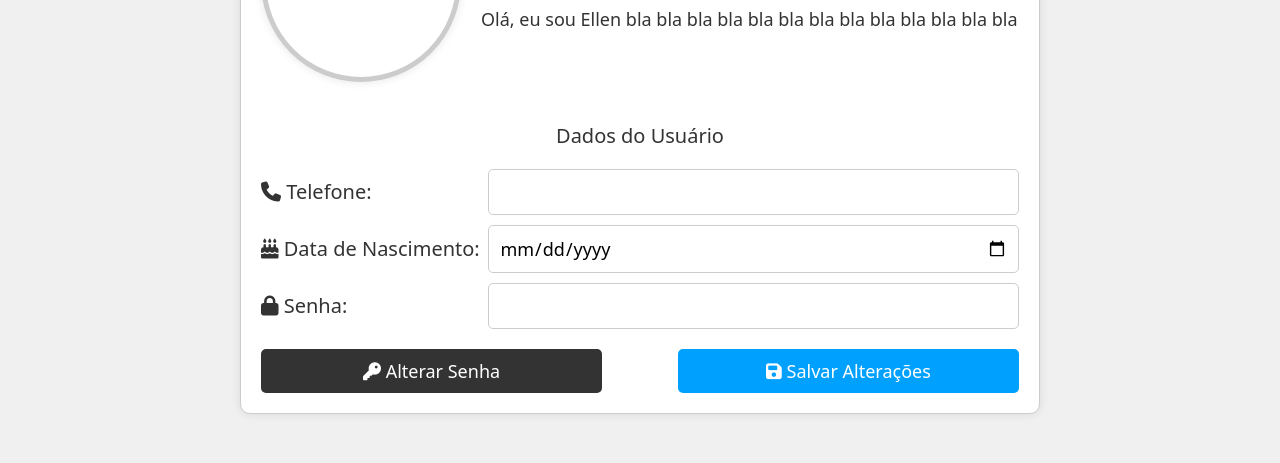
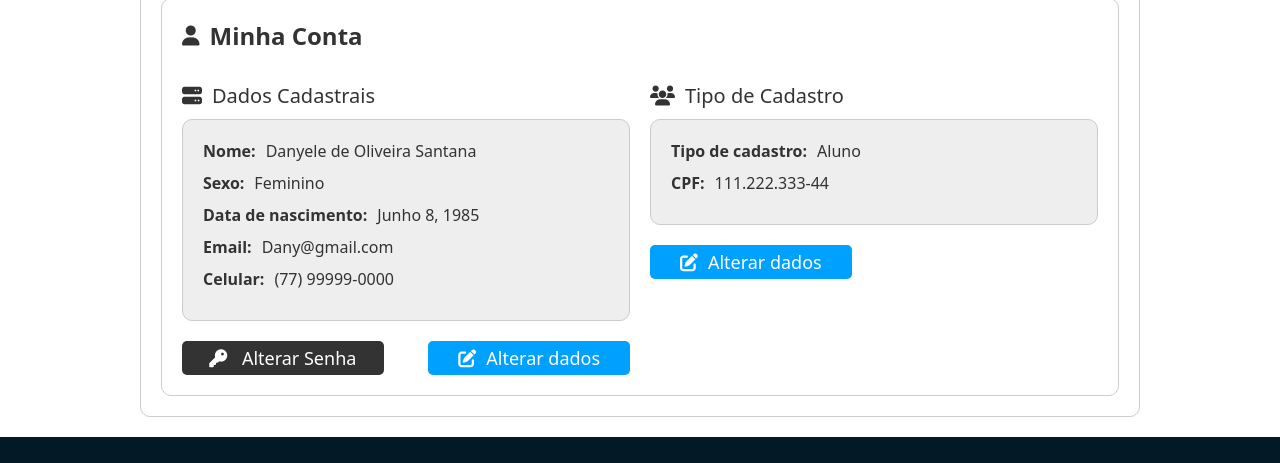
Before and after one commit to gustavcc/VILIBRAS, a plain HTML site: page VILIBRAS_Project/perfil.html in a window 1280 px wide. Shown: the part 363-826 px from the top of the page. Drawn offline with Linux system fonts and the light colour scheme.

Commit message:
perfil complete

```diff
--- a/VILIBRAS_Project/CSS/perfil.css
+++ b/VILIBRAS_Project/CSS/perfil.css
@@ -300,8 +300,19 @@ a {
 /* Main */
 
 main {
+    display: flex;
+    justify-content: center;
+    align-items: center;
     width: 100%;
     height: auto;
+    background-color: #fff;
+    padding: 20px;
+    /* #f0f0f0 */
+}
+
+.title-dados {
+    margin-right: 10px;
+    font-weight: 600;
 }
 
 .title {
@@ -315,31 +326,25 @@ main {
 }
 
 .title h2 {
+    text-align: center;
     font-size: 24px;
     font-weight: sans-serif;
 }
 
-.container {
+.profile-card {
     display: flex;
-    justify-content: center;
-    align-items: center;
+    flex-direction: column;
+    padding: 20px;
     width: 100%;
-    height: 100vh;
-    background-color: #f0f0f0;
-}
-
-.profile-card {
-    width: 80%;
-    max-width: 800px;
+    height: auto;
+    max-width: 1000px;
     border: 1px solid #ccc;
     border-radius: 10px;
-    box-shadow: 0 0 10px rgba(0,0,0,0.1);
     background-color: #fff;
 }
 
 .profile-header {
     display: flex;
-    padding: 20px;
 }
 
 .profile-image {
@@ -383,15 +388,46 @@ main {
 }
 
 .profile-body {
+    display: flex;
+    flex-direction: column;
+    border: 1px solid #ccc;
     padding: 20px;
+    margin-top: 20px;
+    border-radius: 10px;
+}
+
+.dados {
+    display: flex;
+    flex-direction: column;
+    padding: 20px;
+    background: #eeeeee;
+    border: 1px solid #ccc;
+    border-radius: 10px;
+}
+
+.profiles {
+    display: flex;
+    flex-direction: row;
+}
+
+.profile-dados {
+    width: 50%;
+    padding-top: 20px;
+    border-radius: 10px;
+    margin: 0px 20px 0px 0px;
+}
+
+.profile-tipo {
+    width: 50%;
+    padding-top: 20px;
+    border-radius: 10px;
 }
 
 .profile-body h3 {
-    text-align: center;
+    text-align: start;
     font-size: 20px;
     font-weight: normal;
     color: #333;
-    margin-bottom: 20px;
 }
 
 .profile-row {
@@ -399,21 +435,12 @@ main {
     align-items: center;
     font-weight: sans-serif;
     margin-bottom: 10px;
-}
-
-.profile-row label {
-    width: 30%;
-    font-size: 20px;
-    font-weight: sans-serif;
     color: #333;
 }
 
-.profile-row input {
-    width: 70%;
-    font-size: 18px;
-    border: 1px solid #ccc;
-    border-radius: 5px;
-    padding: 10px;
+.profile-row i {
+    font-size: 20px;
+    margin-right: 10px;
 }
 
 .profile-buttons {
@@ -428,8 +455,12 @@ main {
     font-size: 18px;
     border: none;
     border-radius: 5px;
-    padding: 10px;
+    padding: 5px;
     cursor: pointer;
+}
+
+.profile-buttons i {
+    margin-right: 10px;
 }
 
 .btn-change {
@@ -450,49 +481,41 @@ main {
     background-color: #0090ee;
 }
 
-.footer {
-    display: flex;
-    justify-content: space-between;
-    align-items: center;
-    padding: 20px;
-    background-color: rgb(19, 40, 80);
-    color: #fff;
+.title-resp {
+    flex-wrap: wrap;
 }
 
-.social-media {
-    display: flex;
+@media only screen and (max-width: 950px) {
+    .profiles {
+        flex-direction: column;
+    }
+
+    .profile-dados {
+        width: 100%;
+        margin: 0px 00px 20px 0px;
+    }
+
+    .profile-tipo {
+        width: 100%;
+    }
 }
 
-.social-media a {
-    display: block;
-    width: 40px;
-    height: 40px;
-    border-radius: 50%;
-    margin-right: 10px;
-    background-color: #fff;
-    color: #333;
-    text-align: center;
-    line-height: 40px;
-    text-decoration: none;
-}
+@media only screen and (max-width: 699px) {
+    .profile-header {
+        flex-direction: column;
+    }
 
-.social-media a:hover {
-    transform: scale(1.1);
-}
+    .title-resp {
+        overflow: hidden;
+    }
 
-.terms {
-    display: flex;
-}
+    .profile-buttons {
+        flex-direction: column;
+    }
 
-.terms a {
-    display: block;
-    margin-left: 10px;
-    color: #fff;
-    text-decoration: none;
-}
-
-.terms a:hover {
-    text-decoration: underline;
+    .profile-buttons button {
+        margin: 5px;
+    }
 }
 
 /* Main */
--- a/VILIBRAS_Project/perfil.html
+++ b/VILIBRAS_Project/perfil.html
@@ -50,39 +50,80 @@
             <button id="openMenu"><i class="fa-solid fa-bars"></i></button>
         </div>
     </header>
-    <div class="container">
+    <main>
         <div class="profile-card">
             <div class="profile-header">
                 <div class="profile-image">
-                    <img src="imagens.png" alt="Foto">
+                    <img src="IMG/user_657052.png" alt="Foto">
                 </div>
                 <div class="profile-info">
-                    <div class="profile-name">Ellen Santos</div>
-                    <div class="profile-email">ellensantosag15@gmail.com</div>
-                    <div class="profile-bio">Olá, eu sou Ellen bla bla bla bla bla bla bla bla bla bla bla bla bla </div>
+                    <div class="profile-name">Danyele de Oliveira Santana</div>
+                    <div class="profile-bio">Confirme ou edite seus dados cadastrais.</div>
                 </div>
             </div>
             <div class="profile-body">
-                <h3>Dados do Usuário</h3>
                 <div class="profile-row">
-                    <label for="phone"><i class="fas fa-phone"></i> Telefone:</label>
-                    <input type="text" id="phone" name="phone">
+                    <i class="fa-solid fa-user"></i>
+                    <h2>Minha Conta</h2>
+                </div>
+                <div class="profiles">
+                    <!-- --- dados --- -->
+                    <div class="profile-dados">
+                        <div class="profile-row">
+                            <i class="fa-solid fa-server"></i>
+                            <h3>Dados Cadastrais</h3>
+                        </div>
+                        <div class="dados">
+                            <div class="profile-row">
+                                <p class="title-dados">Nome:</p>
+                                <p class="title-resp" id="nome">Danyele de Oliveira Santana</p>
                             </div>
                             <div class="profile-row">
-                    <label for="dob"><i class="fas fa-birthday-cake"></i> Data de Nascimento:</label>
-                    <input type="date" id="dob" name="dob">
+                                <p class="title-dados">Sexo:</p>
+                                <p class="title-resp"  id="sexo">Feminino</p>
                             </div>
                             <div class="profile-row">
-                    <label for="Senha"><i class="fas fa-lock"></i> Senha:</label>
-                    <input type="password" id="Senha" name="Senha">
+                                <p class="title-dados">Data de nascimento:</p>
+                                <p class="title-resp"  id="data">Junho 8, 1985</p>
+                            </div>
+                            <div class="profile-row">
+                                <p class="title-dados">Email:</p>
+                                <p class="title-resp"  id="email">Dany@gmail.com</p>
+                            </div>
+                            <div class="profile-row">
+                                <p class="title-dados">Celular:</p>
+                                <p class="title-resp"  id="celular">(77) 99999-0000</p>
+                            </div>
                         </div>
                         <div class="profile-buttons">
                             <button class="btn-change"><i class="fas fa-key"></i> Alterar Senha</button>
-                    <button class="btn-save"><i class="fas fa-save"></i> Salvar Alterações</button>
+                            <button class="btn-save"><i class="fa-solid fa-pen-to-square"></i>Alterar dados</button>
+                        </div>
+                    </div>
+                    <!-- --- dados --- -->
+                    <div class="profile-tipo">
+                        <div class="profile-row">
+                            <i class="fa-solid fa-users"></i>
+                            <h3>Tipo de Cadastro</h3>
+                        </div>
+                        <div class="dados">
+                            <div class="profile-row">
+                                <p class="title-dados">Tipo de cadastro:</p>
+                                <p class="title-resp"  id="tipo">Aluno</p>
+                            </div>
+                            <div class="profile-row">
+                                <p class="title-dados">CPF:</p>
+                                <p class="title-resp"  id="cpf">111.222.333-44</p>
+                            </div>
+                        </div>
+                        <div class="profile-buttons">
+                            <button class="btn-save"><i class="fa-solid fa-pen-to-square"></i>Alterar dados</button>
                         </div>
                     </div>
                 </div>
             </div>
+        </div>
+    </main>
     <footer>
         <div class="footer-item">
             <h2>VILIBRAS</h2>
@@ -107,5 +148,20 @@
             </ul>
         </div>
     </footer>
+
+    <script type="text/javascript">
+
+        openMenu.addEventListener('click', () => {
+            menu.style.display = 'flex',
+            inscription.style.display = 'none'
+
+        })
+        // função quando algo é clicado
+        closeMenu.addEventListener('click', () => {
+            menu.removeAttribute('style'),
+            inscription.removeAttribute('style')
+        })
+
+    </script>
 </body>
 </html>
```
Lines whose indentation alone changed are shown as unchanged.
